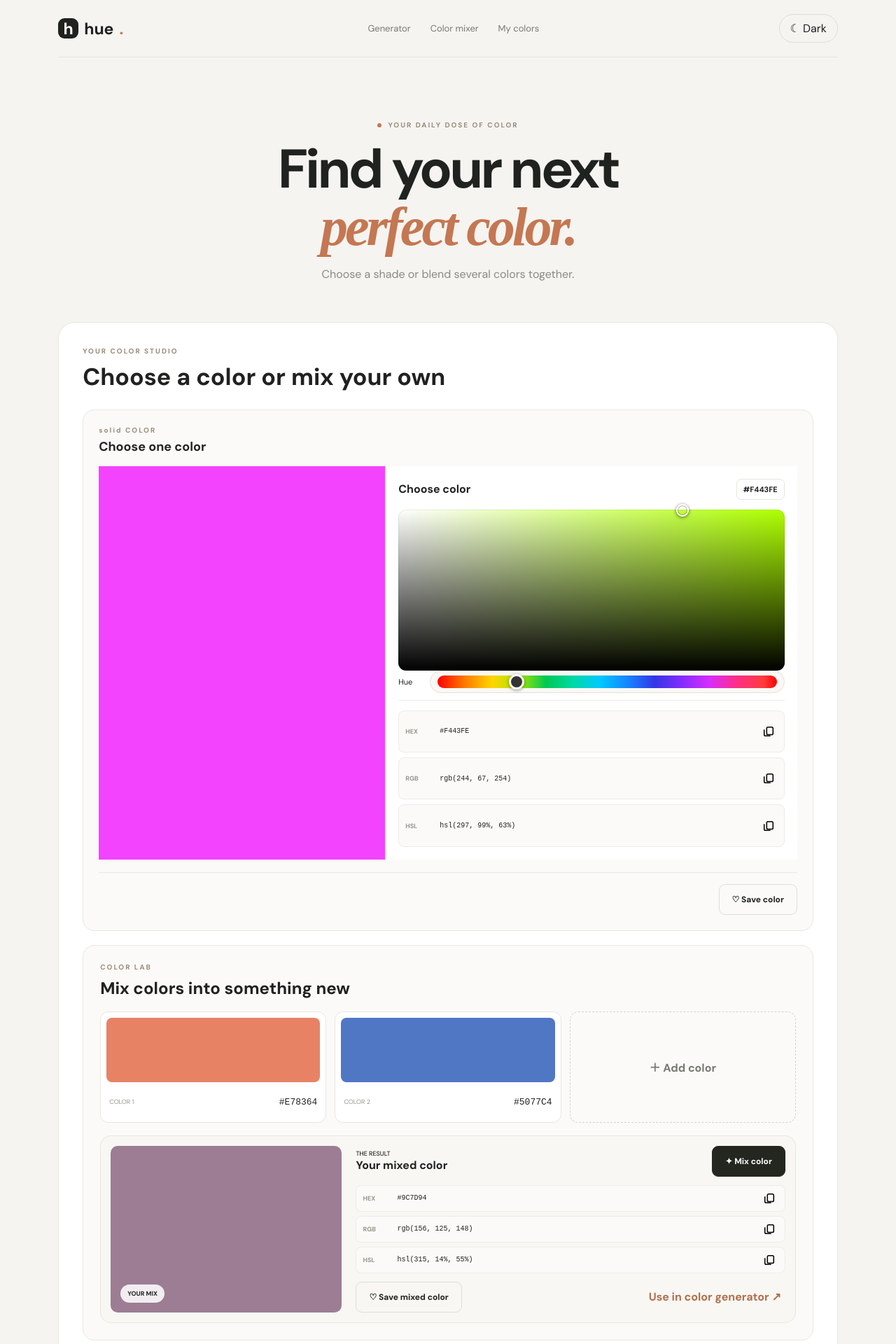
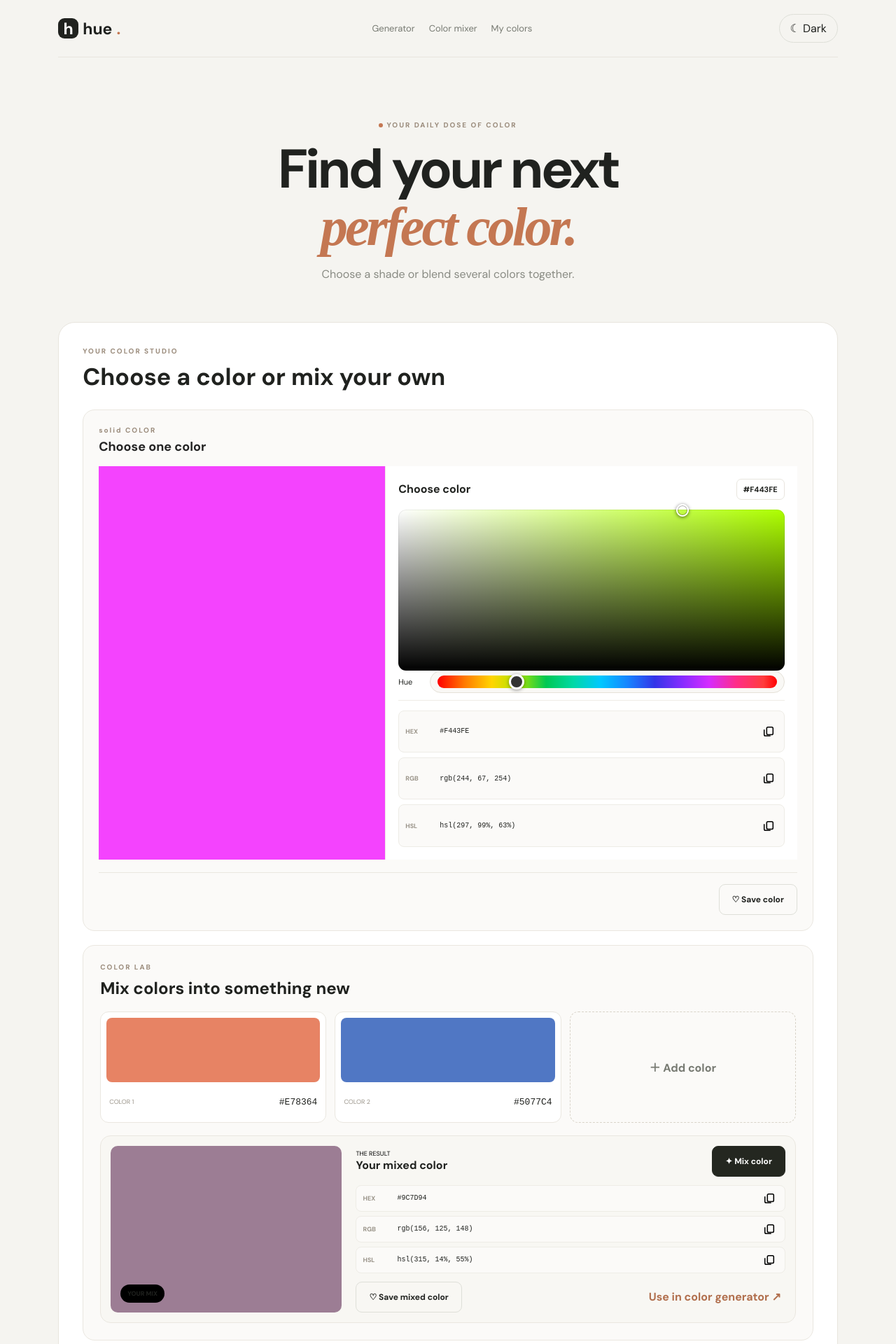
Before and after one commit to gouharihawa-dotcom/hue-color-studio, a React (Vite) app: page / in a window 1280 px wide. Shown: the top 1920 px of the page at 70% size. Built offline with nearby package versions, Linux system fonts and the light colour scheme; a web font is replaced by a local one.

Commit message:
Refine spacing and background color in App.css
Adjusted gaps in various elements and changed background color for mixed-swatch span.

```diff
--- a/src/App.css
+++ b/src/App.css
@@ -37,7 +37,7 @@ button {
 .brand {
   display: inline-flex;
   align-items: center;
-  gap: 8px;
+  gap: 6px;
   color: inherit;
   text-decoration: none;
   font-size: 23px;
@@ -57,7 +57,7 @@ button {
 }
 .topbar nav {
   display: flex;
-  gap: 28px;
+  gap: 20px;
 }
 .topbar nav a {
   color: #777a72;
@@ -85,7 +85,7 @@ button {
   display: flex;
   justify-content: center;
   align-items: center;
-  gap: 9px;
+  gap: 5px;
 }
 .hero .eyebrow span {
   width: 6px;
@@ -449,7 +449,7 @@ h1 em {
 }
 .mixed-swatch span {
   border-radius: 20px;
-  background: #ffffffdc;
+  background:#000000;
   padding: 7px 10px;
   font-size: 9px;
   font-weight: 700;
@@ -838,9 +838,7 @@ h1 em {
   .topbar nav {
     margin-left: auto;
   }
-.brand-dot {
-  margin-right: 7px;
-}
+
   .studio-card-actions,
   .mixed-result-actions,
   .mixer-card-actions {
```
